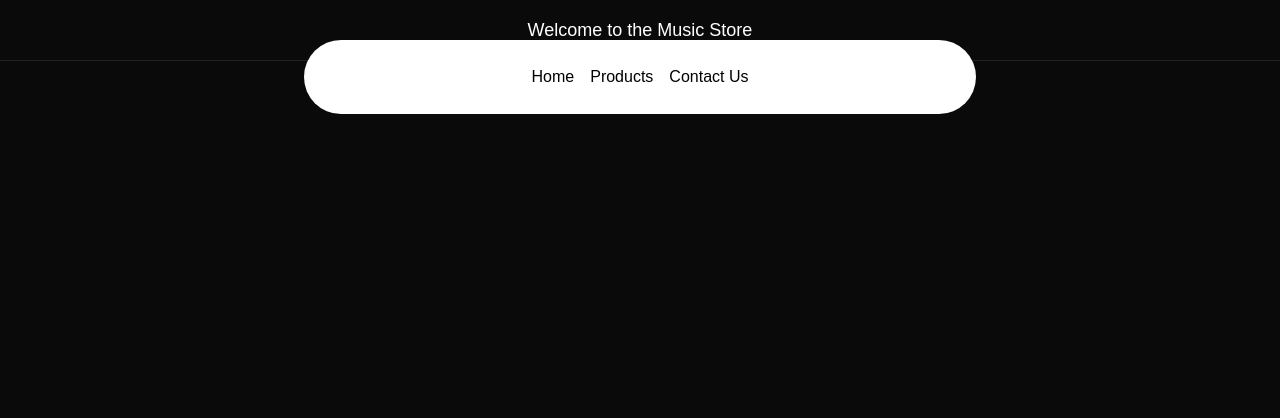
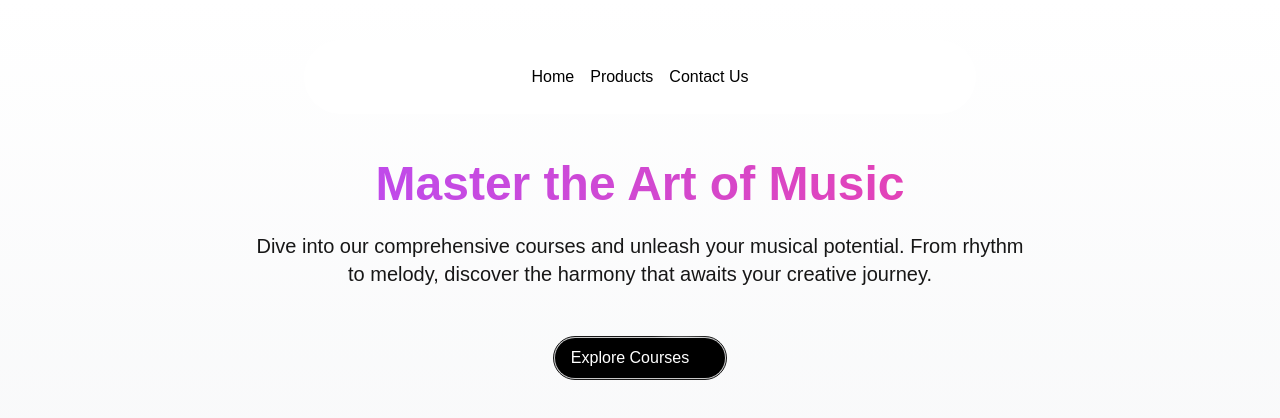
Before and after one commit to ladaniprem/01-musicnextjs, a Next.js app: page / in a window 1280 px wide. Shown: the top 418 px of the page. Built offline with nearby package versions, Linux system fonts and the light colour scheme.

Commit message:
Add HeroSection component and integrate into RootLayout

```diff
--- /dev/null
+++ b/src/app/components/HeroSection.tsx
@@ -0,0 +1,30 @@
+import { HoverBorderGradient } from "./ui/hover-border-gradient";
+
+
+export default function HeroSection() {
+  return (
+    <div>
+      <div className="h-auto md:h-[40rem] w-full rounded-md flex-col items-center justify-center relative overflow-hidden mx-auto py-10 md:py-0">
+        <div className="p-4 relative z-10 w-full text-center mt-10 md:mt-20">
+          <h1 className="text-4xl md:text-5xl font-bold mb-6 bg-clip-text text-transparent bg-gradient-to-r from-purple-500 to-pink-500 animate-fade-in-up">
+            Master the Art of Music
+          </h1>
+          <p className="text-lg md:text-xl max-w-3xl mx-auto mb-10">
+            Dive into our comprehensive courses and unleash your musical potential. From rhythm to melody, discover the harmony that awaits your creative journey.
+          </p>
+
+          <div className="mt-12 flex justify-center">
+              <HoverBorderGradient className="group">
+                  <span className="group-hover:translate-x-1 transition-transform duration-300 inline-block">
+                    Explore Courses
+                  </span>
+                  <span className="group-hover:opacity-100 opacity-0 transition-opacity duration-300 ml-1">
+                    →
+                  </span>
+              </HoverBorderGradient>
+          </div>
+        </div>
+      </div>
+    </div>
+  )
+}
--- /dev/null
+++ b/src/app/components/ui/hover-border-gradient.tsx
@@ -0,0 +1,99 @@
+"use client";
+import React, { useState, useEffect } from "react";
+
+import { motion } from "motion/react";
+import { cn } from "@/app/lib/utils";
+
+type Direction = "TOP" | "LEFT" | "BOTTOM" | "RIGHT";
+
+export function HoverBorderGradient({
+  children,
+  containerClassName,
+  className,
+  as: Tag = "button",
+  duration = 1,
+  clockwise = true,
+  ...props
+}: React.PropsWithChildren<
+  {
+    as?: React.ElementType;
+    containerClassName?: string;
+    className?: string;
+    duration?: number;
+    clockwise?: boolean;
+  } & React.HTMLAttributes<HTMLElement>
+>) {
+  const [hovered, setHovered] = useState<boolean>(false);
+  const [direction, setDirection] = useState<Direction>("TOP");
+
+  const rotateDirection = (currentDirection: Direction): Direction => {
+    const directions: Direction[] = ["TOP", "LEFT", "BOTTOM", "RIGHT"];
+    const currentIndex = directions.indexOf(currentDirection);
+    const nextIndex = clockwise
+      ? (currentIndex - 1 + directions.length) % directions.length
+      : (currentIndex + 1) % directions.length;
+    return directions[nextIndex];
+  };
+
+  const movingMap: Record<Direction, string> = {
+    TOP: "radial-gradient(20.7% 50% at 50% 0%, hsl(0, 0%, 100%) 0%, rgba(255, 255, 255, 0) 100%)",
+    LEFT: "radial-gradient(16.6% 43.1% at 0% 50%, hsl(0, 0%, 100%) 0%, rgba(255, 255, 255, 0) 100%)",
+    BOTTOM:
+      "radial-gradient(20.7% 50% at 50% 100%, hsl(0, 0%, 100%) 0%, rgba(255, 255, 255, 0) 100%)",
+    RIGHT:
+      "radial-gradient(16.2% 41.199999999999996% at 100% 50%, hsl(0, 0%, 100%) 0%, rgba(255, 255, 255, 0) 100%)",
+  };
+
+  const highlight =
+    "radial-gradient(75% 181.15942028985506% at 50% 50%, #3275F8 0%, rgba(255, 255, 255, 0) 100%)";
+
+  useEffect(() => {
+    if (!hovered) {
+      const interval = setInterval(() => {
+        setDirection((prevState) => rotateDirection(prevState));
+      }, duration * 1000);
+      return () => clearInterval(interval);
+    }
+  }, [hovered, duration, rotateDirection]);
+  return (
+    <Tag
+      onMouseEnter={() => {
+        setHovered(true);
+      }}
+      onMouseLeave={() => setHovered(false)}
+      className={cn(
+        "relative flex rounded-full border  content-center bg-black/20 hover:bg-black/10 transition duration-500 dark:bg-white/20 items-center flex-col flex-nowrap gap-10 h-min justify-center overflow-visible p-px decoration-clone w-fit",
+        containerClassName
+      )}
+      {...props}
+    >
+      <div
+        className={cn(
+          "w-auto text-white z-10 bg-black px-4 py-2 rounded-[inherit]",
+          className
+        )}
+      >
+        {children}
+      </div>
+      <motion.div
+        className={cn(
+          "flex-none inset-0 overflow-hidden absolute z-0 rounded-[inherit]"
+        )}
+        style={{
+          filter: "blur(2px)",
+          position: "absolute",
+          width: "100%",
+          height: "100%",
+        }}
+        initial={{ background: movingMap[direction] }}
+        animate={{
+          background: hovered
+            ? [movingMap[direction], highlight]
+            : movingMap[direction],
+        }}
+        transition={{ ease: "linear", duration: duration ?? 1 }}
+      />
+      <div className="bg-black absolute z-1 flex-none inset-[2px] rounded-[100px]" />
+    </Tag>
+  );
+}
--- a/src/app/layout.tsx
+++ b/src/app/layout.tsx
@@ -2,6 +2,7 @@ import type { Metadata } from "next";
 import { Geist, Geist_Mono } from "next/font/google";
 import "./globals.css";
 import Navbar from "./components/Navbar";
+import HeroSection from "./components/HeroSection";
 
 const geistSans = Geist({
   variable: "--font-geist-sans",
@@ -31,9 +32,9 @@ export default function RootLayout({
         <div className="fixed inset-0 bg-gradient-to-b from-white to-gray-100 dark:from-black dark:to-gray-900" />
         <div className="relative flex min-h-screen flex-col">
           <Navbar />
-          <div className="flex-grow">
-            <main className="flex-grow">
-              {children}
+          <div className="flex-grow flex flex-col items-center pt-16">
+            <main className="flex-grow w-full max-w-6xl">
+              <HeroSection />
             </main>
           </div>
         </div>
```
